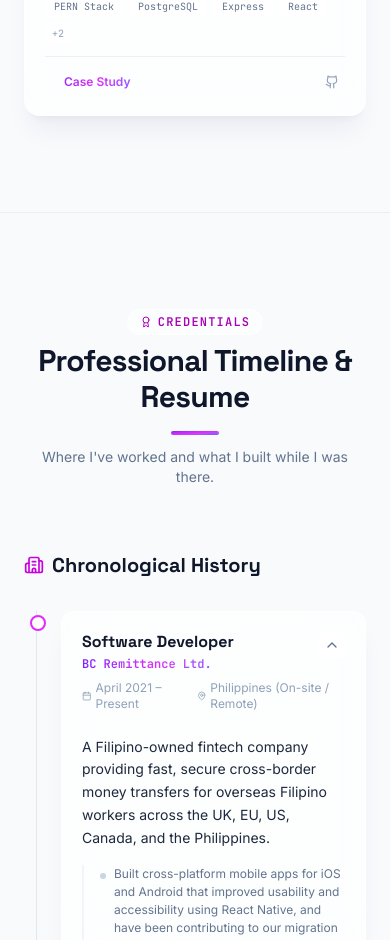
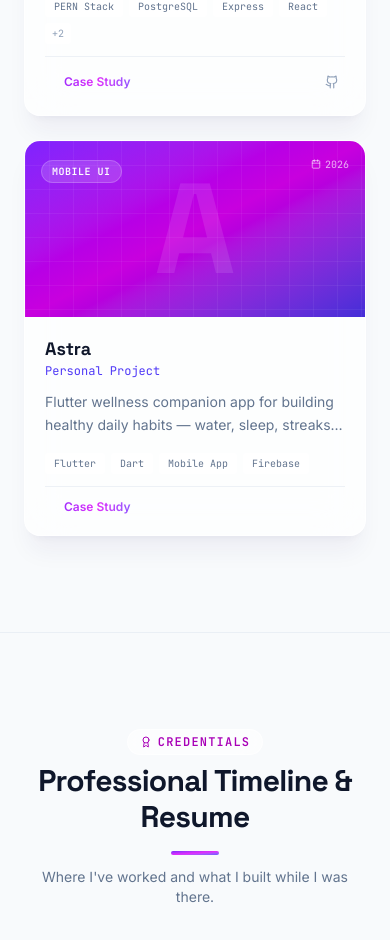
Before and after one commit to jasoncd598/Portfolio, a Next.js app: page / in a window 390 px wide. Shown: the part 4755-5695 px from the top of the page. Built offline with nearby package versions, Linux system fonts and the light colour scheme.

Commit message:
Add Astra mobile wellness app to projects

```diff
--- a/src/data.ts
+++ b/src/data.ts
@@ -104,6 +104,25 @@ export const PROJECTS: Project[] = [
     ],
     githubUrl: "https://github.com/jasoncd598/Vesta"
   },
+  {
+    id: "astra",
+    title: "Astra",
+    category: "Mobile UI",
+    summary: "Flutter wellness companion app for building healthy daily habits — water, sleep, streaks, tips, and a community feed.",
+    description: "Astra is a Flutter wellness companion app that helps users build healthy daily habits. It combines water intake tracking, sleep logging, habit streaks, curated wellness tips, and a social community feed into one dashboard.",
+    tags: ["Flutter", "Dart", "Mobile App", "Firebase"],
+    client: "Personal Project",
+    role: "Mobile Developer",
+    duration: "2026",
+    features: [
+      "Water intake tracking with daily goals",
+      "Sleep logging and history",
+      "Habit streak tracking to build consistency",
+      "Curated wellness tips",
+      "Social community feed for shared motivation",
+      "All-in-one wellness dashboard"
+    ],
+  },
 ];
 
 export const EXPERIENCES: Experience[] = [
```
Also changed, not shown: 1 other file (tests, documents, lock files or other folders).
